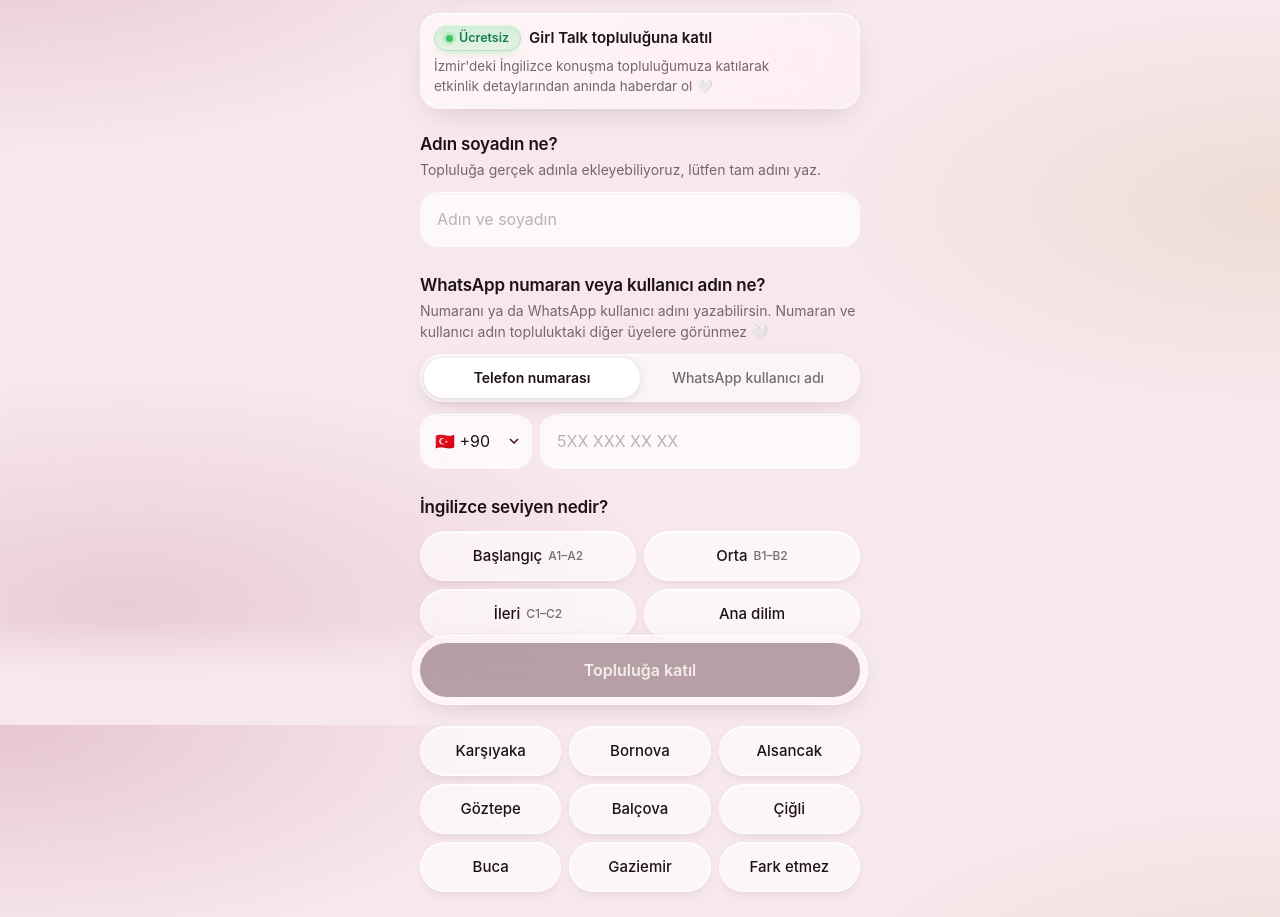
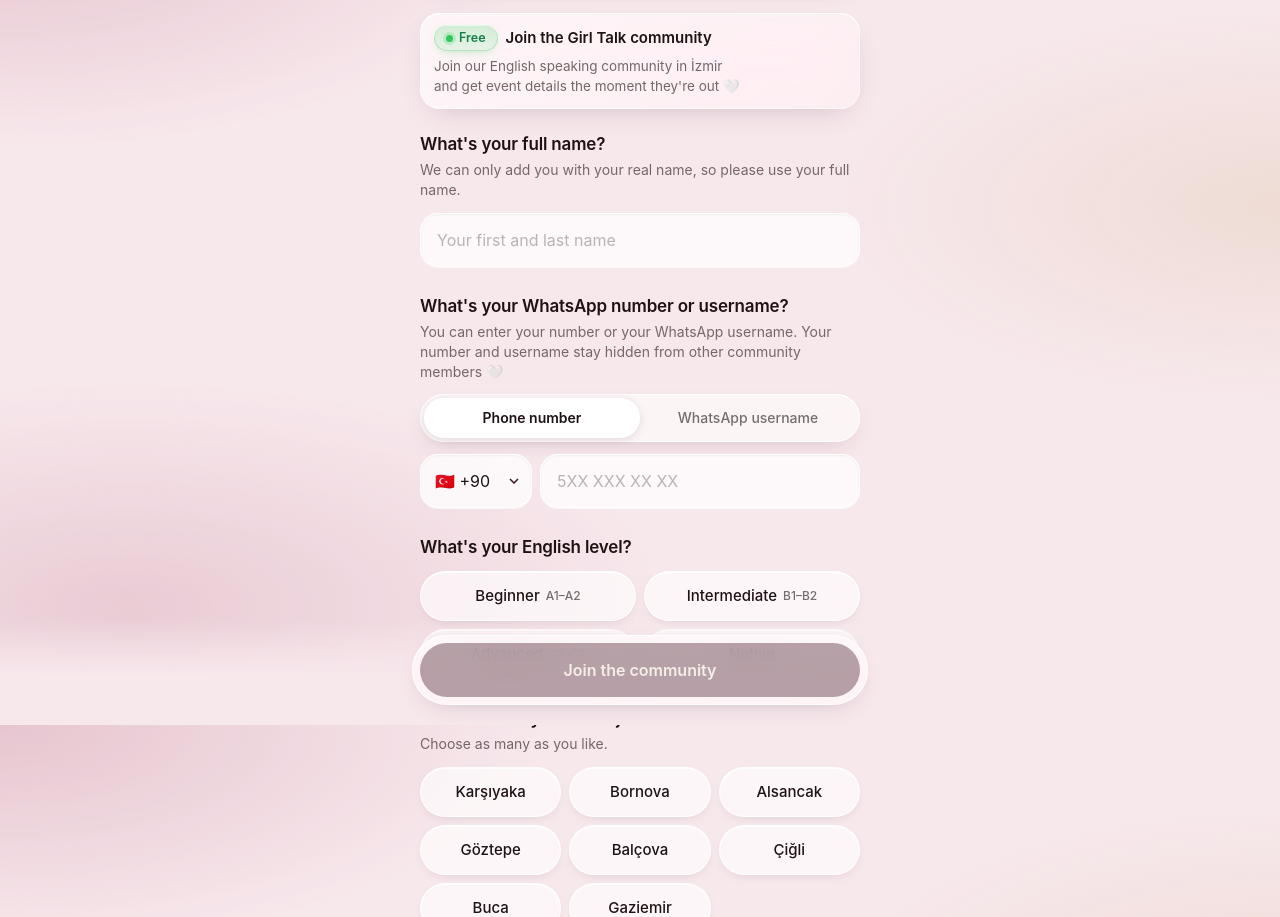
Before and after one commit to aybukecalli/girltalk-site, a plain HTML site: page basvuru/index.html in a window 1280 px wide. Shown: the part 75-992 px from the top of the page. Drawn offline with Linux system fonts and the light colour scheme.

Commit message:
Add files via upload

```diff
--- a/basvuru/index.html
+++ b/basvuru/index.html
@@ -172,7 +172,9 @@ input:-webkit-autofill,input:-webkit-autofill:hover,input:-webkit-autofill:focus
 .nav .lang{background:rgba(30,18,20,.07);box-shadow:none;padding:3px}
 .nav .lang button{height:32px;min-width:36px;color:#6E5A60}
 .nav .lang button.on{background:#fff;color:var(--bordo);box-shadow:0 1px 3px rgba(64,21,34,.15)}
-@media (max-width:389px){.freebox p{white-space:normal}}
+@media (max-width:389px){.freebox p{white-space:normal;text-wrap:balance}}
+.nw{white-space:nowrap}.segc button{line-height:1.15}
+.fbh strong{white-space:nowrap;font-size:clamp(12.5px,3.8vw,15px)}@media (max-width:400px){.fbh{gap:6px}}
 </style>
 <script>(()=>{try{const k="gt-src";if(sessionStorage.getItem(k))return;const q=new URLSearchParams(location.search);const r=document.referrer&&!document.referrer.includes(location.host)?document.referrer:"";sessionStorage.setItem(k,JSON.stringify({s:q.get("utm_source")||"",m:q.get("utm_medium")||"",c:q.get("utm_campaign")||"",r}))}catch(e){}})();</script>
 <!-- Microsoft Clarity -->
@@ -197,7 +199,7 @@ input:-webkit-autofill,input:-webkit-autofill:hover,input:-webkit-autofill:focus
     <div class="card">
       <label class="q" for="phone" data-t="phone"></label>
       <span class="hint" data-t="phHint"></span>
-      <div class="segc" role="tablist"><button type="button" role="tab" class="on" data-v="num" data-t="cNum"></button><button type="button" role="tab" data-v="user" data-t="cUser"></button></div>
+      <div class="segc" role="tablist"><button type="button" role="tab" class="on" data-v="num" data-t="cNum"></button><button type="button" role="tab" data-v="user"><span data-t="cUserA"></span> <span class="nw" data-t="cUserB"></span></button></div>
       <div class="tel" id="telBox"><select id="cc" aria-label="Country code"></select><input type="tel" id="phone" data-clarity-mask="true" name="phone" autocomplete="tel-national" inputmode="tel" placeholder="5XX XXX XX XX"></div>
       <p class="ferr" id="phErr" data-t="errPhone" hidden></p>
       <input type="text" id="wauser" data-clarity-mask="true" autocapitalize="off" autocorrect="off" spellcheck="false" data-ph="uPh" hidden>
@@ -256,7 +258,7 @@ const DISTRICTS = ["Karşıyaka","Bornova","Alsancak","Göztepe","Balçova","Çi
 const T = {
  tr:{title:"Topluluğa katıl.",lead:"Kadınlara özel, oyunlarla İngilizce konuşma kulübü. Bu formla WhatsApp topluluğumuza katılırsın. Etkinliklere katılmak tamamen senin kararın, hiçbir taahhüt yok.",
   name:"Adın soyadın ne?",namePh:"Adın ve soyadın",nameHint:"Topluluğa gerçek adınla ekleyebiliyoruz, lütfen tam adını yaz.",
-  phone:"WhatsApp numaran veya kullanıcı adın ne?",phHint:"Numaranı ya da WhatsApp kullanıcı adını yazabilirsin. Numaran ve kullanıcı adın topluluktaki diğer üyelere görünmez 🤍",phLink:"WhatsApp kullanıcı adımı nerede bulurum?",phInfo:"Önceden WhatsApp kullanıcı adı oluşturduysan WhatsApp → Ayarlar → Profil bölümünde görünür.",cNum:"Telefon numarası",cUser:"WhatsApp kullanıcı adı",uPh:"WhatsApp kullanıcı adın",
+  phone:"WhatsApp numaran veya kullanıcı adın ne?",phHint:"Numaranı ya da WhatsApp kullanıcı adını yazabilirsin. Numaran ve kullanıcı adın topluluktaki diğer üyelere görünmez 🤍",phLink:"WhatsApp kullanıcı adımı nerede bulurum?",phInfo:"Önceden WhatsApp kullanıcı adı oluşturduysan WhatsApp → Ayarlar → Profil bölümünde görünür.",cNum:"Telefon numarası",cUser:"WhatsApp kullanıcı adı",cUserA:"WhatsApp",cUserB:"kullanıcı adı",uPh:"WhatsApp kullanıcı adın",
   level:"İngilizce seviyen nedir?",l1:"Başlangıç",l2:"Orta",l3:"İleri",l4:"Ana dilim",multi:"İstediğin kadar seçebilirsin.",
   districts:"Hangi semtlerdeki etkinliklere katılmak isterdin?",times:"Hangi günler sana uyar?",
   t1:"Hafta içi akşam",t2:"Cumartesi akşam",t3:"Pazar akşam",t0:"Gündüz",any:"Fark etmez",
@@ -266,7 +268,7 @@ const T = {
   home:"Anasayfaya dön",hi:n=>`Hoş geldin${n?", "+n:""} 🤍`,doneText:"Artık Girl Talk'un bir parçasısın. En kısa süre içinde seni WhatsApp topluluğumuza ekleyeceğiz. Etkinliklerimizi orada duyuracağız, görüşmek üzere 🤍",ig:"Instagram'da bizi takip et"},
  en:{title:"Join the community.",lead:"A women-only English speaking club, built around games. This form adds you to our WhatsApp community. Joining events is entirely your choice, no commitment.",
   name:"What's your full name?",namePh:"Your first and last name",nameHint:"We can only add you with your real name, so please use your full name.",
-  phone:"What's your WhatsApp number or username?",phHint:"You can enter your number or your WhatsApp username. Your number and username stay hidden from other community members 🤍",phLink:"Where do I find my WhatsApp username?",phInfo:"If you've already created a WhatsApp username, you can find it in WhatsApp → Settings → Profile.",cNum:"Phone number",cUser:"WhatsApp username",uPh:"Your WhatsApp username",
+  phone:"What's your WhatsApp number or username?",phHint:"You can enter your number or your WhatsApp username. Your number and username stay hidden from other community members 🤍",phLink:"Where do I find my WhatsApp username?",phInfo:"If you've already created a WhatsApp username, you can find it in WhatsApp → Settings → Profile.",cNum:"Phone number",cUser:"WhatsApp username",cUserA:"WhatsApp",cUserB:"username",uPh:"Your WhatsApp username",
   level:"What's your English level?",l1:"Beginner",l2:"Intermediate",l3:"Advanced",l4:"Native",multi:"Choose as many as you like.",
   districts:"Where would you like to join events?",times:"Which days work for you?",
   t1:"Weekday evening",t2:"Saturday evening",t3:"Sunday evening",t0:"Daytime",any:"No preference",
@@ -276,7 +278,7 @@ const T = {
   home:"Back to home",hi:n=>`Welcome${n?", "+n:""} 🤍`,doneText:"You're officially part of Girl Talk. We'll add you to our WhatsApp community as soon as possible. Our events are announced there, see you soon 🤍",ig:"Follow us on Instagram"}
 };
 
-document.getElementById("districts").innerHTML=DISTRICTS.concat("Any").map(d=>`<label><input type="checkbox" name="districts" value="${d}"><span${d==="Any"?' data-t="any"':""}>${d}</span></label>`).join("");
+document.getElementById("districts").innerHTML=DISTRICTS.concat("Any").map(d=>`<label${d==="Any"?' class="wide"':""}><input type="checkbox" name="districts" value="${d}"><span${d==="Any"?' data-t="any"':""}>${d}</span></label>`).join("");
 
 const CC=[["🇹🇷","90"],["🇩🇪","49"],["🇬🇧","44"],["🇺🇸","1"],["🇮🇹","39"],["🇪🇸","34"],["🇫🇷","33"],["🇳🇱","31"],["🇧🇪","32"],["🇦🇹","43"],["🇨🇭","41"],["🇵🇱","48"],["🇵🇹","351"],["🇬🇷","30"],["🇧🇬","359"],["🇷🇴","40"],["🇸🇪","46"],["🇺🇦","380"],["🇷🇺","7"],["🇦🇿","994"],["🇮🇷","98"],["🇮🇳","91"],["🇧🇷","55"],["🇲🇽","52"],["🇪🇬","20"],["🇳🇬","234"],["🇨🇳","86"],["🇰🇷","82"],["🇯🇵","81"],["🌐","+"]];
 const cc=document.getElementById("cc");cc.innerHTML=CC.map(([f,c])=>`<option value="${c}">${f} ${c==="+"?"+…":"+"+c}</option>`).join("");
@@ -315,7 +317,7 @@ function showPhErr(){phErr.textContent=T[lang][ctype==="user"?"errUser":"errPhon
 [ph,wau].forEach(i=>i.addEventListener("blur",()=>{const c=contact();if(c.v&&!phoneOk())showPhErr();else phErr.hidden=true;}));
 [ph,wau].forEach(i=>i.addEventListener("input",()=>{if(!phErr.hidden&&phoneOk())phErr.hidden=true;}));
 
-let lang="tr";
+let lang=/bot|crawl|spider|lighthouse/i.test(navigator.userAgent)?"tr":((navigator.languages&&navigator.languages.length?navigator.languages:[navigator.language||"tr"]).some(x=>/^tr/i.test(x))?"tr":"en");
 try{lang=localStorage.getItem("gt-lang")||lang}catch(e){}
 function setLang(l){
   lang=l;document.documentElement.lang=l;
```
Also changed, not shown: index.html (+4 -1 lines).
